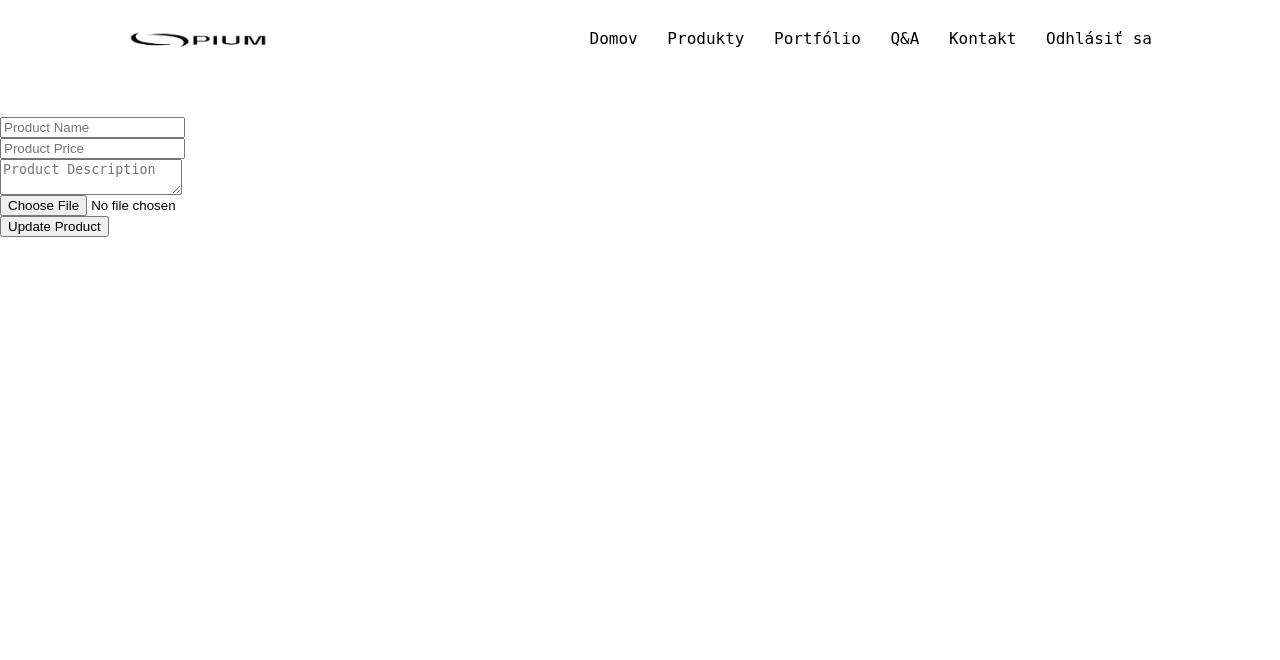
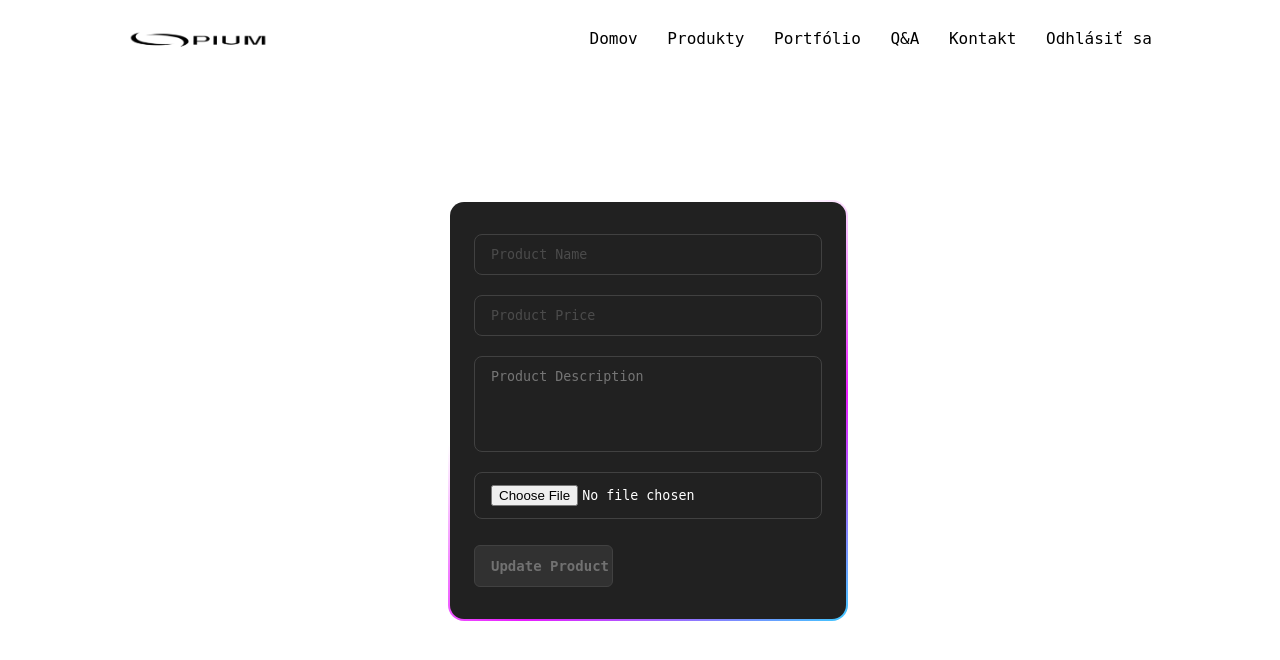
Before and after one commit to TomasZsembera/VST-plugins, a PHP site: page /edit.php?id=1 in a window 1280 px wide. Shown: the top 660 px of the page. Run offline with PHP 8.4, Linux system fonts and the light colour scheme; the visitor is signed in with stand-in values (Sample User, id 1); data that the repository does not hold is empty.

Commit message:
edit editstyle

```diff
--- a/css/style.css
+++ b/css/style.css
@@ -411,6 +411,109 @@ footer p a {
   border: solid 2px black;
 }
 
+.edit-container {
+  width: 400px;
+  background: linear-gradient(#212121, #212121) padding-box,
+              linear-gradient(145deg, transparent 35%,#e81cff, #40c9ff) border-box;
+  border: 2px solid transparent;
+  padding: 32px 24px;
+  font-size: 14px;
+  font-family: inherit;
+  color: white;
+  display: flex;
+  flex-direction: column;
+  gap: 20px;
+  box-sizing: border-box;
+  border-radius: 16px;
+  margin-top: 200px;
+  margin-left: 35%;
+}
+
+.edit-container button:active {
+  scale: 0.95;
+}
+
+.edit-container .form {
+  display: flex;
+  flex-direction: column;
+  gap: 20px;
+}
+
+.edit-container .edit-group {
+  display: flex;
+  flex-direction: column;
+  gap: 2px;
+}
+
+.edit-container .edit-group label {
+  display: block;
+  margin-bottom: 5px;
+  color: #717171;
+  font-weight: 600;
+  font-size: 12px;
+}
+
+.edit-container .edit-group input {
+  width: 100%;
+  padding: 12px 16px;
+  border-radius: 8px;
+  color: #fff;
+  font-family: inherit;
+  background-color: transparent;
+  border: 1px solid #414141;
+}
+
+.edit-container .edit-group textarea {
+  width: 100%;
+  padding: 12px 16px;
+  border-radius: 8px;
+  resize: none;
+  color: #fff;
+  height: 96px;
+  border: 1px solid #414141;
+  background-color: transparent;
+  font-family: inherit;
+}
+
+.edit-container .edit-group input::placeholder {
+  opacity: 0.5;
+}
+
+.form-container .edit-group input:focus {
+  outline: none;
+  border-color: #e81cff;
+}
+
+.edit-container .edit-group textarea:focus {
+  outline: none;
+  border-color: #e81cff;
+}
+
+.edit-container .edit-submit {
+  display: flex;
+  align-items: flex-start;
+  justify-content: center;
+  align-self: flex-start;
+  font-family: inherit;
+  color: #717171;
+  font-weight: 600;
+  width: 40%;
+  background: #313131;
+  border: 1px solid #414141;
+  padding: 12px 16px;
+  font-size: inherit;
+  gap: 8px;
+  margin-top: 8px;
+  cursor: pointer;
+  border-radius: 6px;
+}
+
+.edit-container .edit-submit:hover {
+  background-color: #fff;
+  border-color: #fff;
+}
+
+
 .delete-button {
   background-color: red;
   color: white!important;
--- a/public_html/edit.php
+++ b/public_html/edit.php
@@ -46,17 +46,20 @@ if (isset($_POST['submit'])) {
 <main>
 
     <body>
-        <br>
-        <br>
-        <br>
-        <form id="createProduct" method="post" enctype="multipart/form-data">
+        <div class = "edit-container">
+        <form id="createProduct" method="post" enctype="multipart/form-data" class = "edit-form">
+            <div class = "edit-group">
             <input type="text" placeholder="Product Name" id="productName" name="productName" value="<?php echo $PRODUKT['nazov']; ?>"><br>
             <input type="number" step="0.01" placeholder="Product Price" id="productPrice" name="productPrice" value="<?php echo $PRODUKT['cena']; ?>"><br>
             <textarea placeholder="Product Description" id="productDescription" name="productDescription"><?php echo $PRODUKT['popis']; ?></textarea><br>
             <input type="file" id="productImage" name="productImage"><br>
             <input type="hidden" id="existingImage" name="existingImage" value="<?php echo $PRODUKT['obrazok']; ?>">
-            <input type="submit" value="Update Product" name="submit">
+            </div>
+            <input type="submit" value="Update Product" name="submit"
+            class = "edit-submit">
+
         </form>
+        </div>
 
 
     </body>
```
